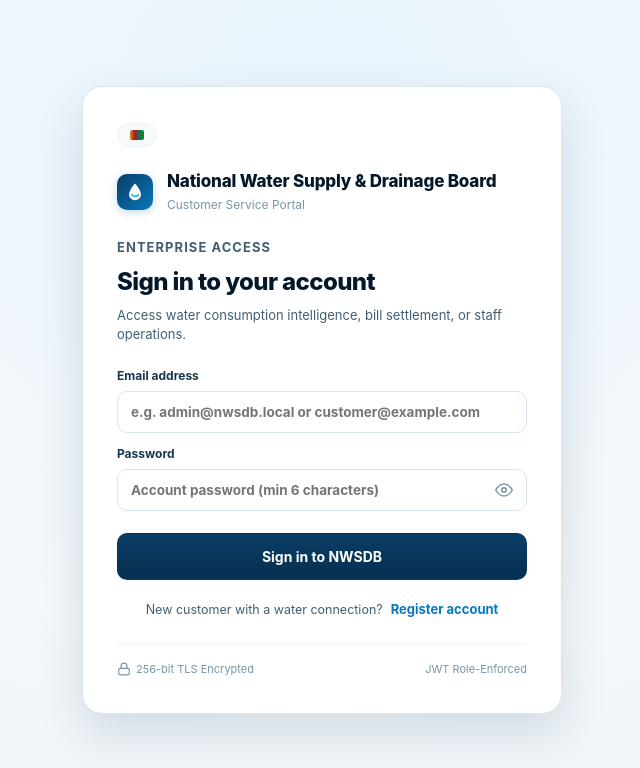
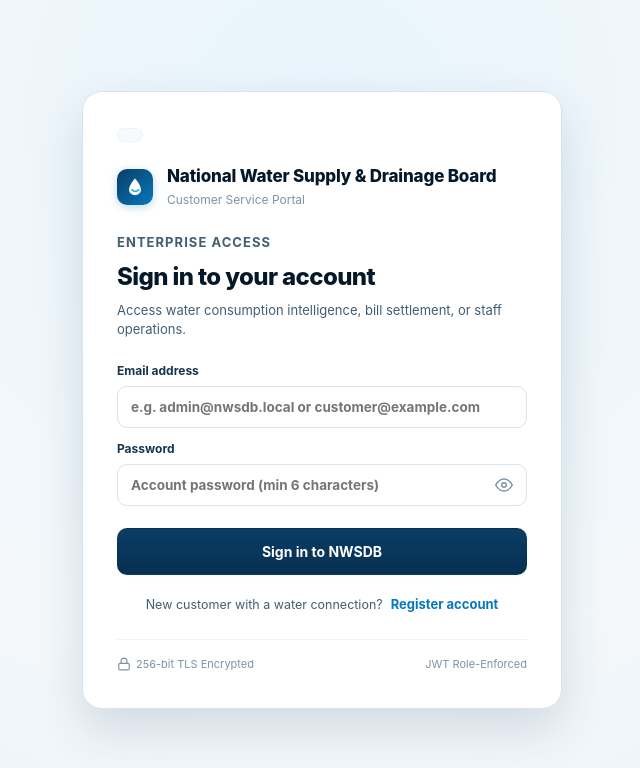
Before and after one commit to LinukaBandara/nwsdb-soc, a React (Vite) app in the folder client/: page / in a window 1280 px wide. Shown: the top 768 px of the page, without its empty margins (318-958 px from the left). Built offline with nearby package versions, Linux system fonts and the light colour scheme; no server answers.

Commit message:
Remove flag from login

```diff
--- a/client/src/components/Login.jsx
+++ b/client/src/components/Login.jsx
@@ -41,7 +41,6 @@
     <main className="auth-page">
       <section className="auth-card" aria-labelledby="auth-title">
         <div className="auth-national-crest">
-          <span className="flag-bar" aria-hidden="true" />
 </div>
 
         <div className="auth-brand">
```
